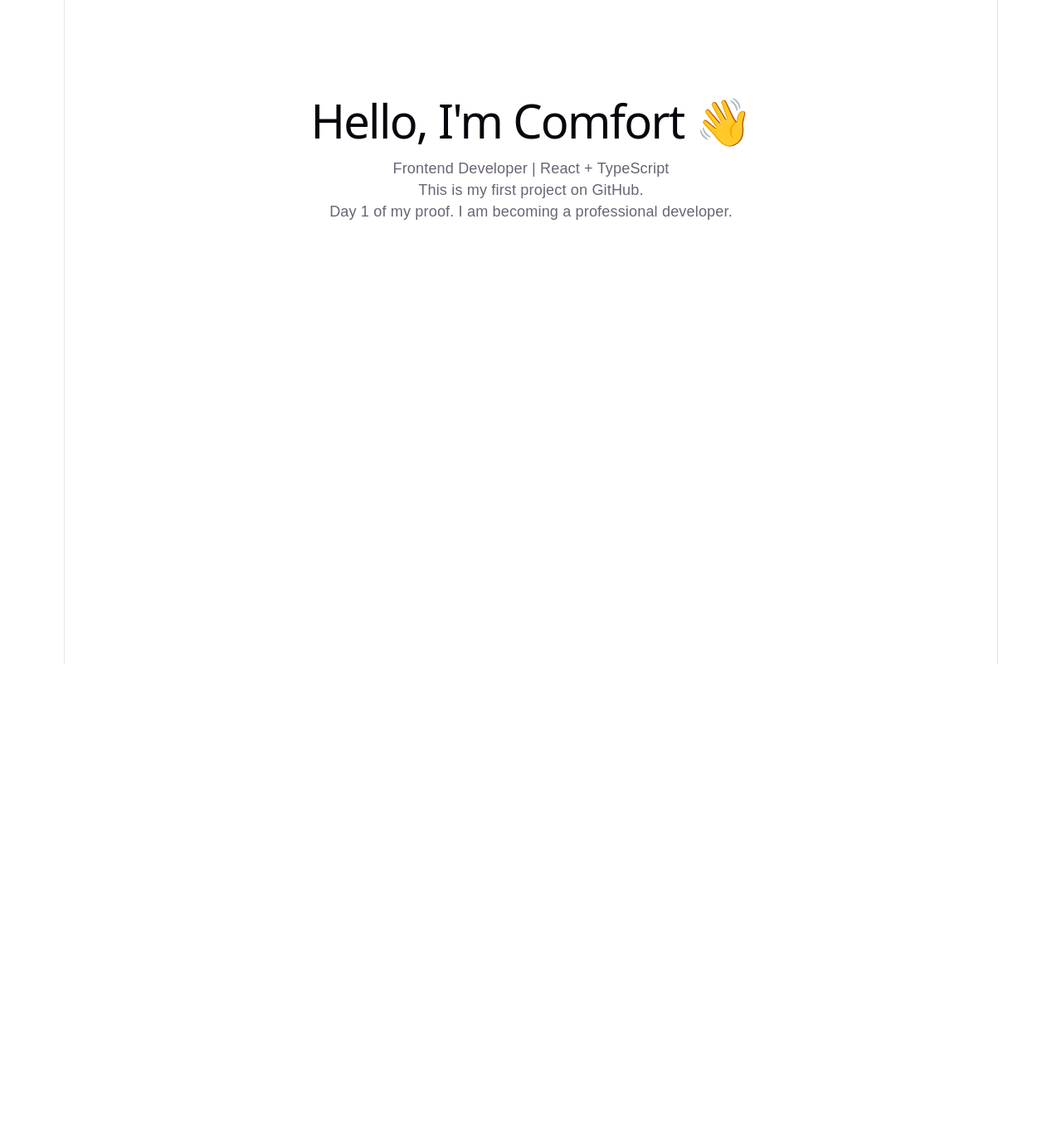
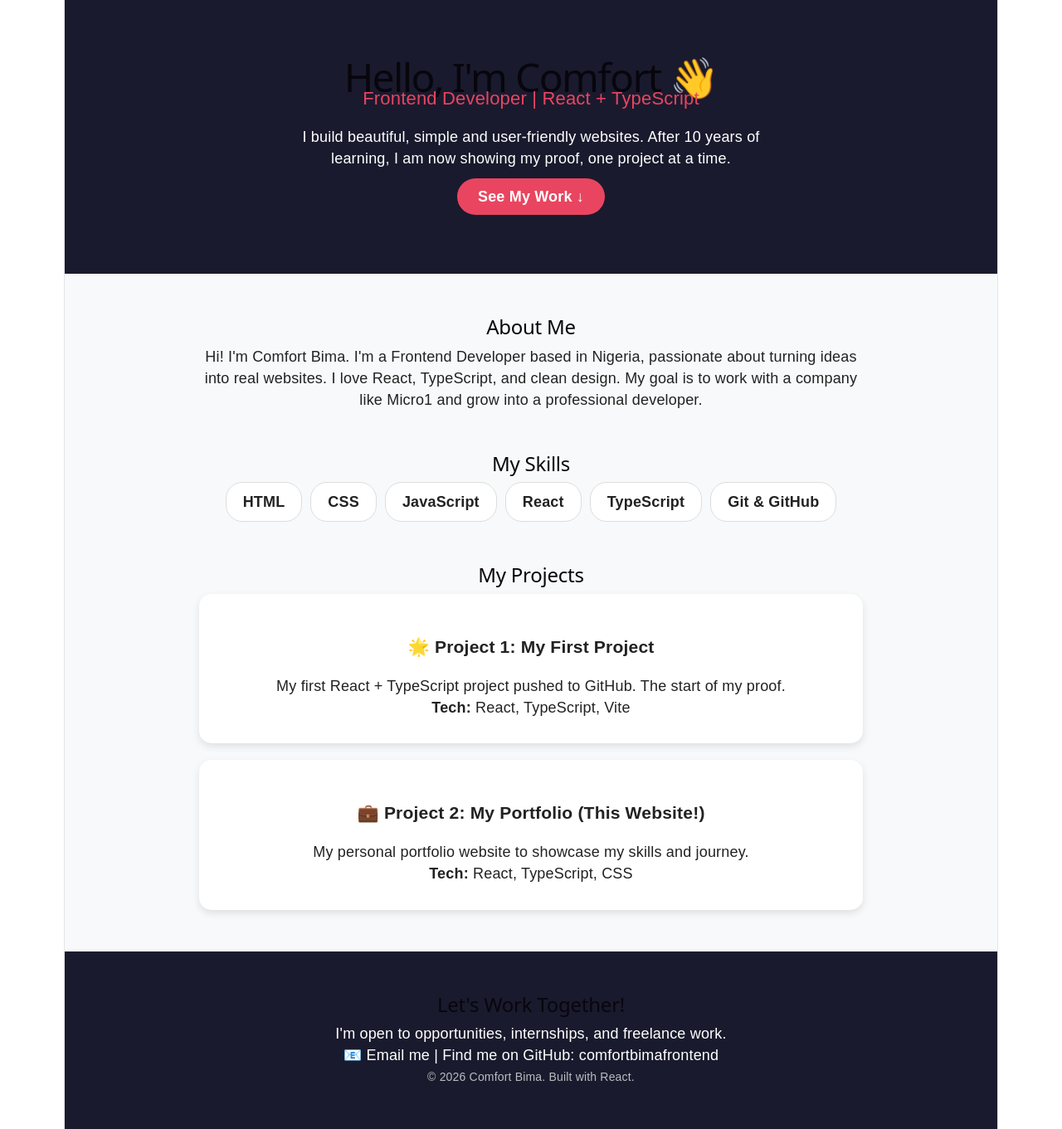
Before and after one commit to comfortbimafrontend/-my-first-project, a React (Vite) app: page / in a window 1280 px wide. Shown: the whole page at 83% size. Before the commit the page ends 800 px from the top, so only its background shows below. Built offline with nearby package versions, Linux system fonts and the light colour scheme.

Commit message:
Built my personal portfolio

```diff
--- a/src/App.tsx
+++ b/src/App.tsx
@@ -1,14 +1,62 @@
 function App() {
   return (
-    <div style={{
-      textAlign: 'center',
-      marginTop: '100px',
-      fontFamily: 'Arial, sans-serif'
-    }}>
-      <h1>Hello, I'm Comfort 👋</h1>
-      <p>Frontend Developer | React + TypeScript</p>
-      <p>This is my first project on GitHub.</p>
-      <p>Day 1 of my proof. I am becoming a professional developer.</p>
+    <div style={{ fontFamily: 'Arial, sans-serif', margin: 0, padding: 0, backgroundColor: '#f8f9fa', color: '#222' }}>
+
+      {/* HERO */}
+      <div style={{ backgroundColor: '#1a1a2e', color: 'white', textAlign: 'center', padding: '80px 20px' }}>
+        <h1 style={{ fontSize: '48px', margin: '0' }}>Hello, I'm Comfort 👋</h1>
+        <p style={{ fontSize: '22px', color: '#e94560' }}>Frontend Developer | React + TypeScript</p>
+        <p style={{ maxWidth: '600px', margin: '20px auto' }}>
+          I build beautiful, simple and user-friendly websites.
+          After 10 years of learning, I am now showing my proof, one project at a time.
+        </p>
+        <a href="#projects" style={{ backgroundColor: '#e94560', color: 'white', padding: '12px 25px', borderRadius: '25px', textDecoration: 'none', fontWeight: 'bold' }}>
+          See My Work ↓
+        </a>
+      </div>
+
+      {/* ABOUT */}
+      <div style={{ maxWidth: '800px', margin: '50px auto', padding: '0 20px', textAlign: 'center' }}>
+        <h2>About Me</h2>
+        <p>
+          Hi! I'm Comfort Bima. I'm a Frontend Developer based in Nigeria, passionate about turning ideas into real websites.
+          I love React, TypeScript, and clean design. My goal is to work with a company like Micro1 and grow into a professional developer.
+        </p>
+      </div>
+
+      {/* SKILLS */}
+      <div style={{ maxWidth: '800px', margin: '40px auto', padding: '0 20px', textAlign: 'center' }}>
+        <h2>My Skills</h2>
+        <div style={{ display: 'flex', gap: '10px', justifyContent: 'center', flexWrap: 'wrap' }}>
+          {['HTML', 'CSS', 'JavaScript', 'React', 'TypeScript', 'Git & GitHub'].map(skill => (
+            <span key={skill} style={{ backgroundColor: 'white', border: '1px solid #ddd', padding: '10px 20px', borderRadius: '20px', fontWeight: 'bold' }}>{skill}</span>
+          ))}
+        </div>
+      </div>
+
+      {/* PROJECTS */}
+      <div id="projects" style={{ maxWidth: '800px', margin: '50px auto', padding: '0 20px', textAlign: 'center' }}>
+        <h2>My Projects</h2>
+        <div style={{ backgroundColor: 'white', padding: '30px', borderRadius: '15px', boxShadow: '0 4px 10px rgba(0,0,0,0.1)' }}>
+          <h3>🌟 Project 1: My First Project</h3>
+          <p>My first React + TypeScript project pushed to GitHub. The start of my proof.</p>
+          <p><b>Tech:</b> React, TypeScript, Vite</p>
+        </div>
+        <div style={{ backgroundColor: 'white', padding: '30px', borderRadius: '15px', boxShadow: '0 4px 10px rgba(0,0,0,0.1)', marginTop: '20px' }}>
+          <h3>💼 Project 2: My Portfolio (This Website!)</h3>
+          <p>My personal portfolio website to showcase my skills and journey.</p>
+          <p><b>Tech:</b> React, TypeScript, CSS</p>
+        </div>
+      </div>
+
+      {/* CONTACT */}
+      <div style={{ backgroundColor: '#1a1a2e', color: 'white', textAlign: 'center', padding: '50px 20px' }}>
+        <h2>Let's Work Together!</h2>
+        <p>I'm open to opportunities, internships, and freelance work.</p>
+        <p>📧 Email me | Find me on GitHub: comfortbimafrontend</p>
+        <p style={{ fontSize: '14px', opacity: 0.7 }}>© 2026 Comfort Bima. Built with React.</p>
+      </div>
+
     </div>
   )
 }
```
